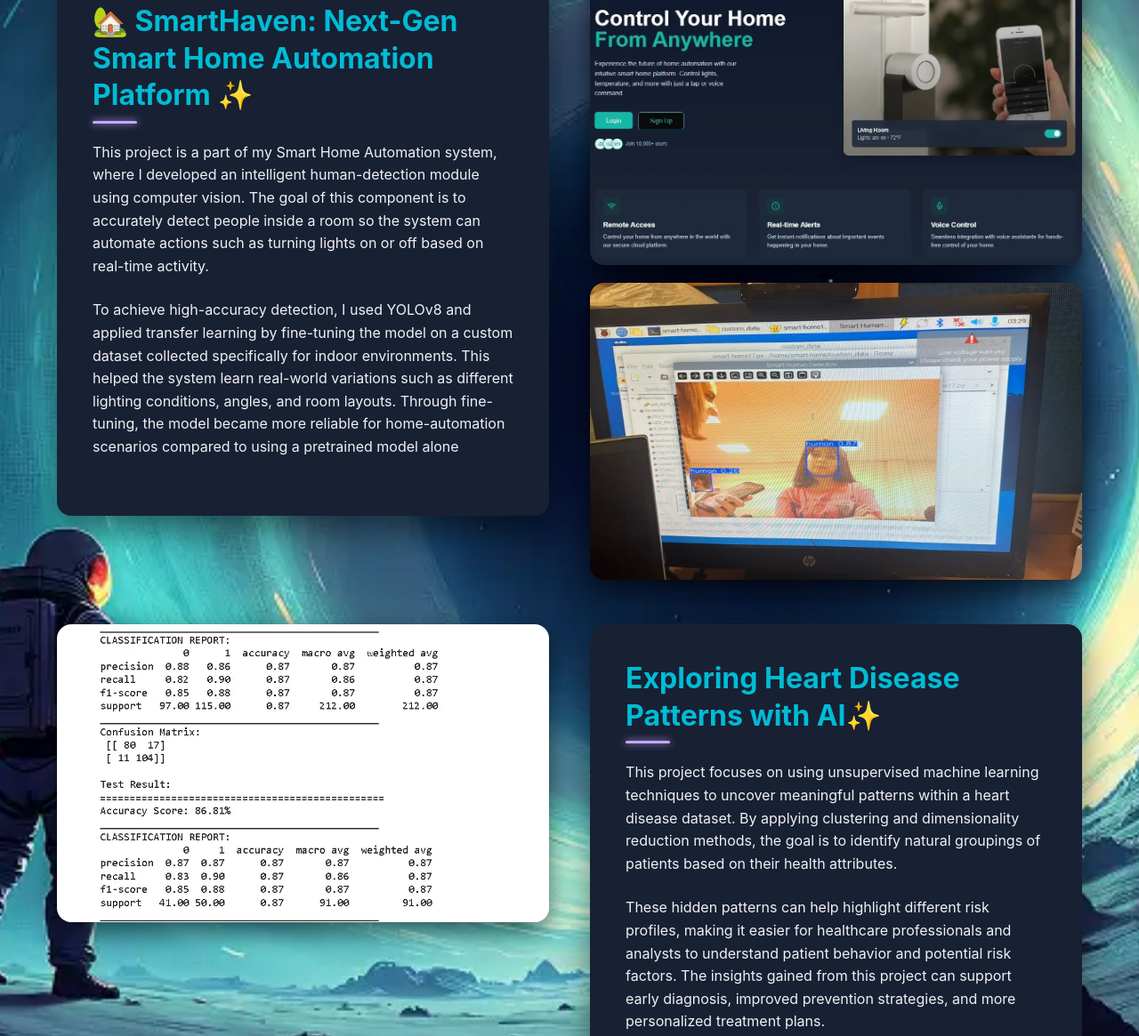
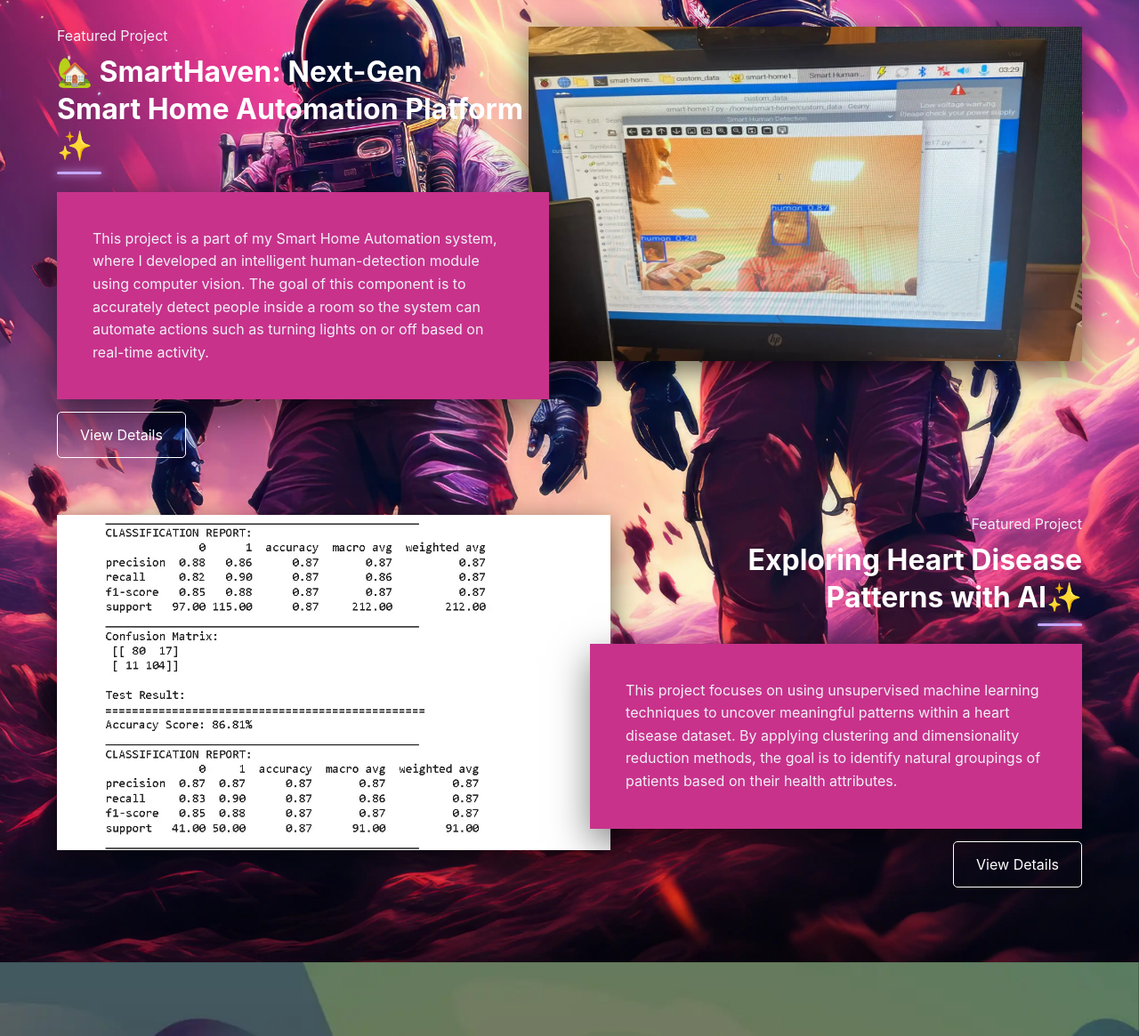
Before and after one commit to talhashk/irhum-portfolio, a plain HTML site: page index.html in a window 1280 px wide. Shown: the part 4009-5174 px from the top of the page at 89% size. Drawn offline with Linux system fonts and the light colour scheme; animation ran at ten frames a second.

Commit message:
update bl;ock

```diff
--- a/css/style.scss
+++ b/css/style.scss
@@ -1030,23 +1030,35 @@ $color-shadow: rgba(0, 0, 0, 0.5);
 $font-family-sans: "Inter", sans-serif;
 
 .project-content {
-  background: rgb(24 32 52);
   color: $color-text-light;
-  padding: 2.5rem;
-  border-radius: 16px;
-  box-shadow: 0 15px 40px $color-shadow;
+  position: relative;
+  z-index: 1;
   transition: all 0.4s ease;
   font-family: $font-family-sans;
   width: 48%;
   position: sticky;
   top: 100px;
   height: max-content;
-
+  .kicker-text {
+    margin-bottom: 10px;
+  }
+  .project-content-text {
+    background: rgb(200 50 139);
+    color: $color-text-light;
+    padding: 2.5rem;
+    box-sizing: border-box;
+    box-shadow: 0 15px 40px $color-shadow;
+    p {
+      &:last-of-type {
+        margin: 0;
+      }
+    }
+  }
   h3 {
     font-size: 2rem;
     font-weight: 700;
     margin-bottom: 1.25rem;
-    color: $color-accent-green;
+    color: white;
     line-height: 1.3;
     position: relative;
 
@@ -1092,16 +1104,19 @@ $font-family-sans: "Inter", sans-serif;
 }
 
 .project-image {
-  width: 48%;
+  width: 54%;
   display: flex;
   flex-direction: column;
   gap: 20px;
+  position: absolute;
+  right: 0;
+  z-index: 0;
   img {
     aspect-ratio: 595 / 360;
     object-fit: cover;
     width: 100%;
     height: 100%;
-    border-radius: 16px;
+    // border-radius: 16px;
     box-shadow: 0 10px 30px rgba(0, 0, 0, 0.6);
     transition: transform 0.4s ease, box-shadow 0.4s ease;
   }
@@ -1122,26 +1137,56 @@ $font-family-sans: "Inter", sans-serif;
     letter-spacing: 2px;
     text-shadow: 0 0 15px #000;
     padding: 12px 40px;
-    border-top: 5px solid $color-accent-purple;
-    border-bottom: 5px solid $color-accent-purple;
+    border-top: 5px solid #dd4ba1;
+    border-bottom: 5px solid #dd4ba1;
     margin: 0 auto 40px auto;
     width: max-content;
     text-transform: uppercase;
     transition: all 0.3s ease;
   }
 }
-
+.detail-button {
+  margin-top: 30px;
+  .button {
+    padding: 15px 25px;
+    box-sizing: border-box;
+    background-color: transparent;
+    border: 1px solid white;
+    color: #ffffff;
+    border-radius: 5px;
+    font-size: 16px;
+    cursor: pointer;
+    transition: all 0.3s ease-in-out;
+    text-decoration: none;
+    &:hover {
+      background-color: #223e94;
+      color: #ffffff;
+      border-color: #223e94;
+    }
+  }
+}
 .single-project {
   display: flex;
   flex-wrap: wrap;
   align-items: flex-start;
   justify-content: space-between;
   gap: 2rem;
+  position: relative;
   &:nth-child(n + 2) {
-    margin-top: 50px;
+    margin-top: 80px;
+    text-align: right;
+    p {
+      text-align: left;
+    }
+    .project-content h3::after {
+      margin-left: auto;
+    }
     .project-image {
-      position: sticky;
-      top: 100px;
+      right: auto;
+      left: 0;
+    }
+    .project-content {
+      margin-left: auto;
     }
   }
   @media (max-width: 768px) {
@@ -1149,6 +1194,9 @@ $font-family-sans: "Inter", sans-serif;
   }
 }
 @media (max-width: 1003px) {
+  .project-image {
+    position: initial;
+  }
   .single-project:nth-child(n + 2) .project-image {
     position: inherit;
     top: 100px;
@@ -1274,9 +1322,18 @@ $font-family-sans: "Inter", sans-serif;
     padding: 12px 20px;
   }
   .projects-heading h2 {
-    font-size: 30px;
+    font-size: 20px;
     margin-bottom: 0;
     padding: 12px 20px;
+  }
+  .single-project:nth-child(n + 2) {
+    margin-top: 40px;
+  }
+  .single-project:nth-child(n + 2) .project-image {
+    position: initial;
+  }
+  .project-content {
+    padding: 0;
   }
   .skills-title {
     font-size: 30px;
--- a/index.html
+++ b/index.html
@@ -178,37 +178,54 @@
                 </div>
             </div>
         </section>
-        <section id="projects" style="background-image: url(./images/projects-bg.webp)">
+        <section id="projects" style="background-image: url(./images/projects-bg\ \(1\).webp)">
             <div class="wrapper">
                 <div class="projects">
                     <div class="projects-heading">
-                        <h2>My recent work</h2>
+                        <h2>Things I've Worked on, <br> Some of Them
+                        </h2>
                     </div>
                     <div class="projects-details">
                         <div class="single-project">
                             <div class="project-content">
+                                <div class="kicker-text">
+                                    Featured Project
+                                </div>
                                 <h3>
-                                    🏡 SmartHaven: Next-Gen Smart Home Automation Platform ✨
+                                    🏡 SmartHaven: Next-Gen <br> Smart Home Automation Platform ✨
                                 </h3>
+                                <div class="project-content-text">
+
+
                                     <p>
                                         This project is a part of my Smart Home Automation system, where I developed an
                                         intelligent human-detection module using
-                                    computer vision. The goal of this component is to accurately detect people inside a
+                                        computer vision. The goal of this component is to accurately detect people
+                                        inside a
                                         room so the system can automate
                                         actions such as turning lights on or off based on real-time activity.
                                     </p>
-                                <p>
-                                    To achieve high-accuracy detection, I used YOLOv8 and applied transfer learning by
+                                    <!-- <p>
+                                        To achieve high-accuracy detection, I used YOLOv8 and applied transfer learning
+                                        by
                                         fine-tuning the model on a custom
-                                    dataset collected specifically for indoor environments. This helped the system learn
+                                        dataset collected specifically for indoor environments. This helped the system
+                                        learn
                                         real-world variations such as
-                                    different lighting conditions, angles, and room layouts. Through fine-tuning, the
+                                        different lighting conditions, angles, and room layouts. Through fine-tuning,
+                                        the
                                         model became more reliable for
                                         home-automation scenarios compared to using a pretrained model alone
-                                </p>
+                                    </p> -->
+                                </div>
+                                <div class="detail-button">
+                                    <a href="#" class="button">
+                                        View Details
+                                    </a>
+                                </div>
                             </div>
                             <div class="project-image">
-                                <img src="./images/smart-home.webp" alt="" />
+                                <!-- <img src="./images/smart-home.webp" alt="" /> -->
                                 <img src="./images/results.webp" alt="" />
                             </div>
                         </div>
@@ -217,25 +234,40 @@
                                 <img src="./images/healthcare.webp" alt="" />
                             </div>
                             <div class="project-content">
+                                <div class="kicker-text">
+                                    Featured Project
+                                </div>
                                 <h3>
-                                    Exploring Heart Disease Patterns with AI✨
+                                    Exploring Heart Disease <br> Patterns with AI✨
                                 </h3>
+                                <div class="project-content-text">
+
                                     <p>
-                                    This project focuses on using unsupervised machine learning techniques to uncover
+                                        This project focuses on using unsupervised machine learning techniques to
+                                        uncover
                                         meaningful patterns within a heart
-                                    disease dataset. By applying clustering and dimensionality reduction methods, the
+                                        disease dataset. By applying clustering and dimensionality reduction methods,
+                                        the
                                         goal is to identify natural groupings
                                         of patients based on their health attributes.
 
                                     </p>
-                                <p>
-                                    These hidden patterns can help highlight different risk profiles, making it easier
+                                    <!-- <p>
+                                        These hidden patterns can help highlight different risk profiles, making it
+                                        easier
                                         for healthcare professionals and
                                         analysts to understand patient behavior and potential risk factors. The insights
                                         gained from this project can support
                                         early diagnosis, improved prevention strategies, and more personalized treatment
                                         plans.
-                                </p>
+                                    </p> -->
+                                </div>
+                                <div class="detail-button">
+                                    <a href="#" class="button">
+                                        View Details
+                                    </a>
+                                </div>
+
                             </div>
                         </div>
                     </div>
```
Also changed, not shown: css/style.css, images/projects-bg (1).webp (added), 3 other files. Lines whose indentation alone changed are shown as unchanged.
